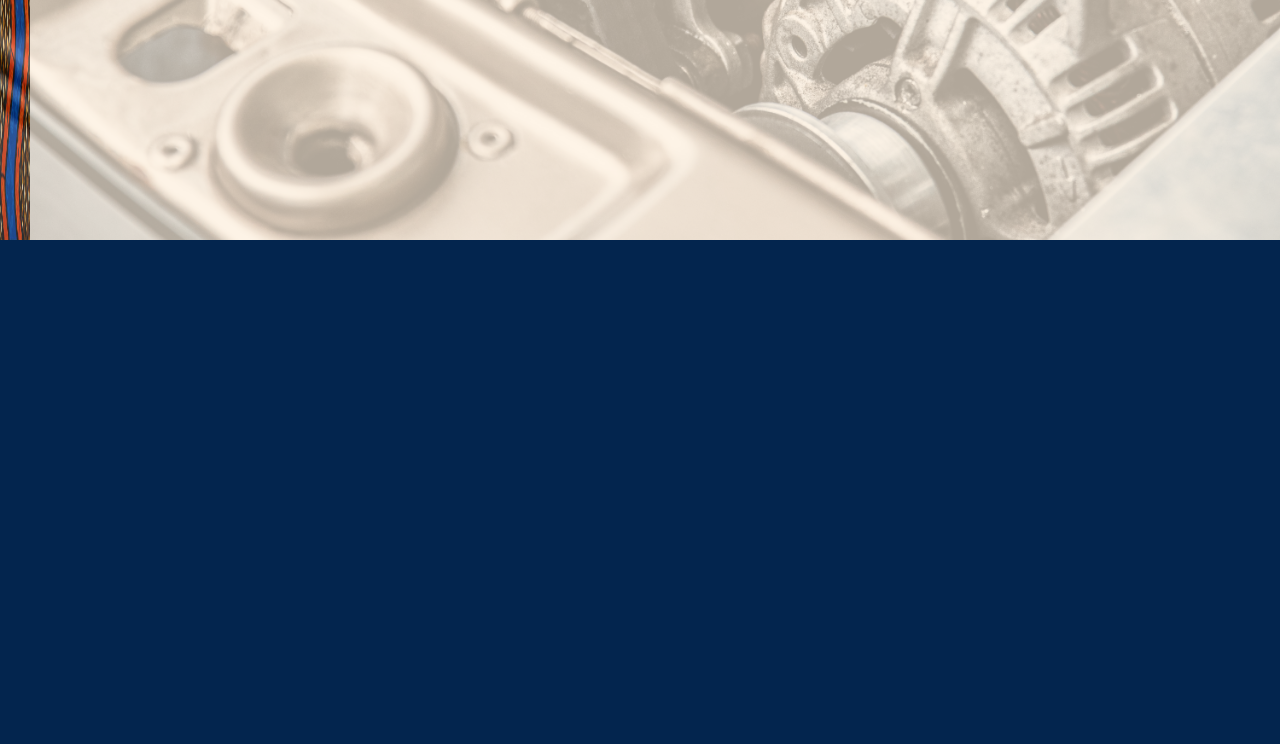
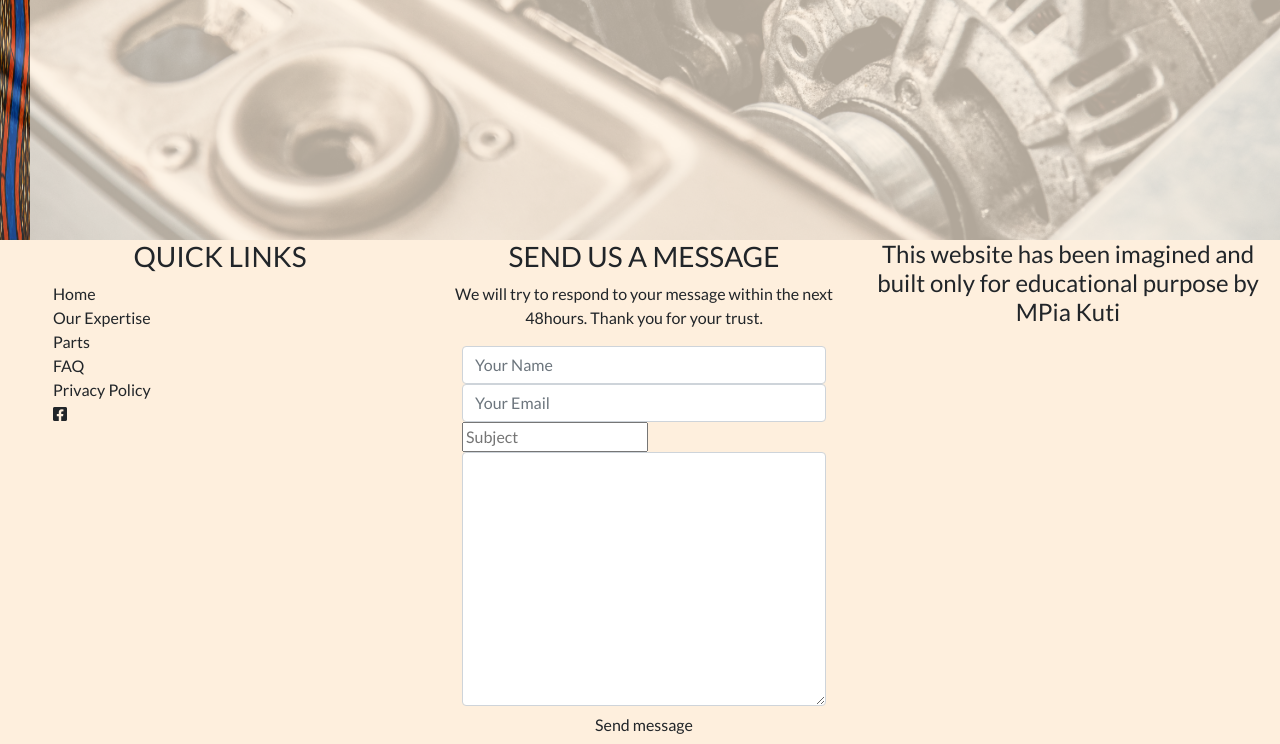
Before and after one commit to mkuti/corklagos-venture, a Django app: page / in a window 1280 px wide. Shown: the part 686-1430 px from the top of the page. Before the commit the page ends 926 px from the top, so only its background shows below. Run offline with Django 3.2, Linux system fonts and the light colour scheme; some libraries are stand-ins or nearby versions.

Commit message:
Added footer

```diff
--- a/templates/footer.html
+++ b/templates/footer.html
@@ -1,5 +1,71 @@
 {% block footer %}
 
+<section class="footer">
+    <div class="container-fluid">
+        <div class="row text-center ml-2">
+            <div class="col-12 col-md-6 col-lg-4">
+                <h3 class="text-uppercase">Quick Links</h3>
+                <div class="row text-left">
+                    <div class="col-6 col-lg-12">
+                        <div class="row">
+                            <div class="col-12">
+                                 <a href="">Home</a>
+                            </div>
+                        </div>
+                       <div class="row">
+                            <div class="col-12">
+                                 <a href="">Our Expertise</a>
+                            </div>
+                        </div>
+                        <div class="row">
+                            <div class="col-12">
+                                 <a href="">Parts</a>
+                            </div>
+                        </div>
 
+                    </div>
+                    <div class="col-6 col-lg-12">
+                        <div class="row">
+                            <div class="col-12">
+                                 <a href="">FAQ</a>
+                            </div>
+                        </div>
+                        <div class="row">
+                            <div class="col-12">
+                                 <a href="">Privacy Policy</a>
+                            </div>
+                        </div>
+                        <div class="row">
+                            <div class="col-12">
+                                 <a href=""><i class="fab fa-facebook-square"></i></a>
+                            </div>
+                        </div>
+                    </div>
+                </div>
+            </div>
+            <div class="col-12 col-md-6 col-lg-4">
+                <h3 class="text-uppercase">Send us a message</h3>
+                <p>We will try to respond to your message within the next 48hours. Thank you for your trust.</p>
+                <div class="row text-left">
+                    <form class="col-12 needs-validation contact-form">
+                        <input type="text" name="name" id="fullname" class="form-control" placeholder="Your Name" required/>
+                        <input type="email" class="form-control" id="email" aria-describedby="emailHelp" placeholder="Your Email" required/>
+                        <input type="text" id="subject" aria-describedby="emailsubject" placeholder="Subject" required/>
+                        <textarea rows="10" name="querydetails" id="querydetails" class="form-control" placeholder="Your message" required>
+                        </textarea>
+                        <div class="form-row text-center">
+                            <div class="col">
+                                <button type="submit" class="btn btn-gal btn-orange">Send message</button>
+                            </div>
+                        </div>
+                    </form>
+                </div>
+            </div>
+            <div class="col-12 col-lg-4">
+                <h4>This website has been imagined and built only for educational purpose by MPia Kuti </h4>
+            </div>
+        </div>
+    </div>
+</section>
 
 {% endblock %}
```
